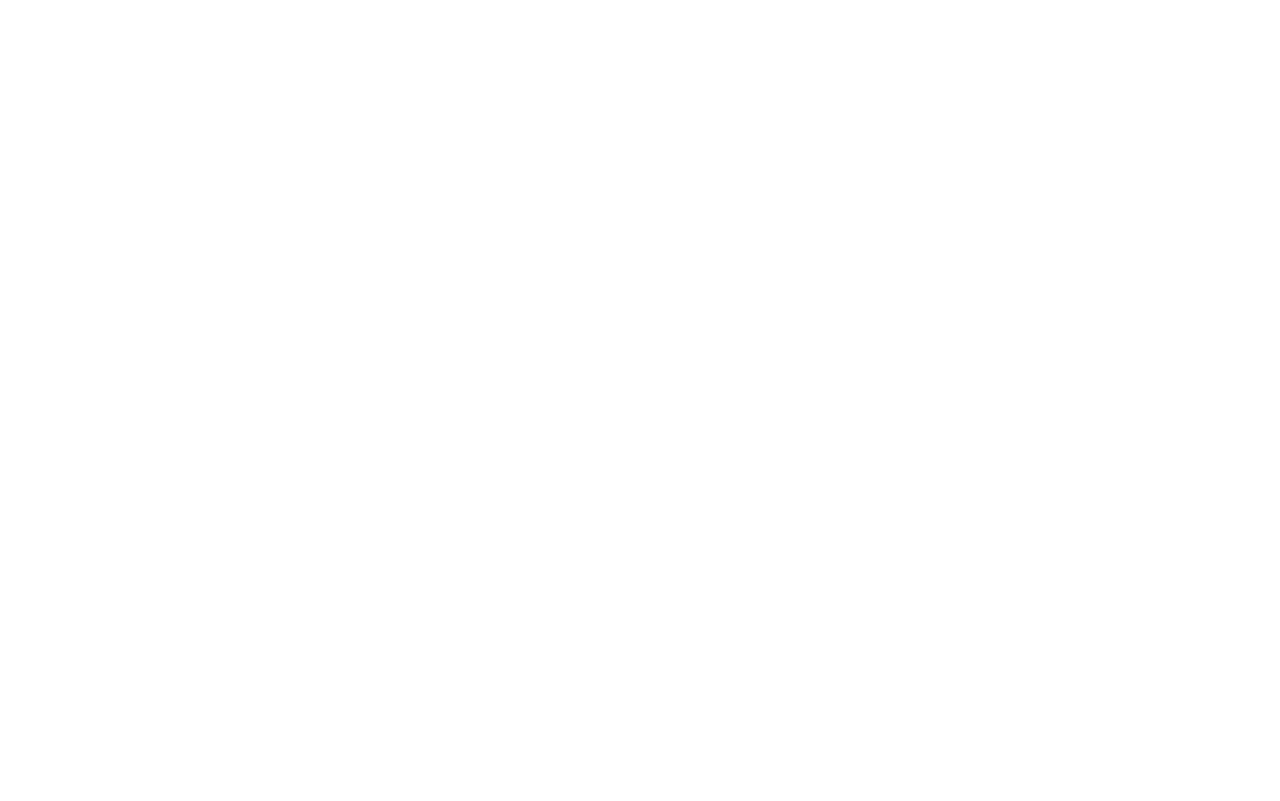
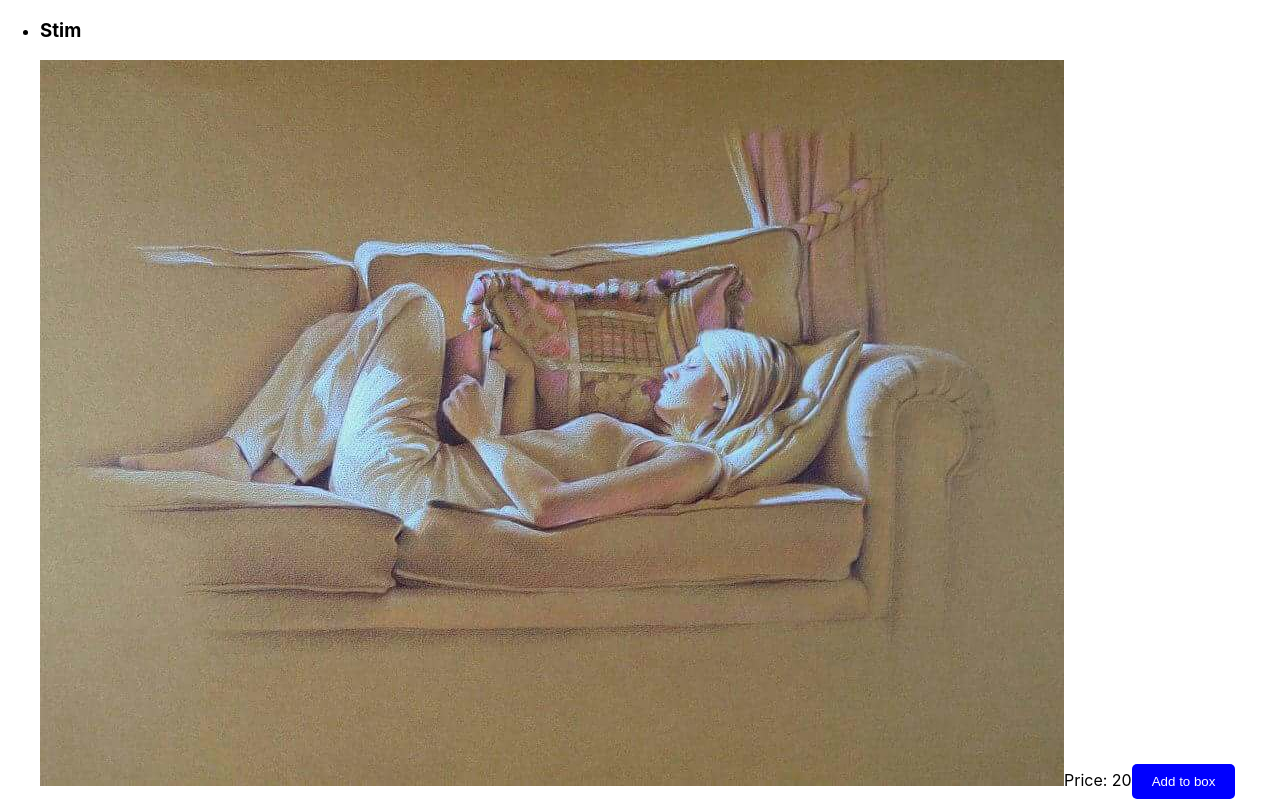
Before and after one commit to nikosajadi/simple-react, a React (Create React App) app: page / in a window 1280 px wide. Shown: the top 801 px of the page. Built offline with nearby package versions, Linux system fonts and the light colour scheme.

Commit message:
Add Props in React

```diff
--- a/src/App/App.js
+++ b/src/App/App.js
@@ -2,14 +2,14 @@
 import './App.css'
 import Header from "../Header/Header";
 import Footer from "../Footer/Footer"
-//import PAINTING from './PAINTING.json'
+import PAINTING from './PAINTING.json'
 import Painting from "./../Painting/Painting"
 
 function App() {
   return(
     <div className="App">
       <Header />
-      <Painting />
+      <Painting data={PAINTING}/>
       <Footer />
     </div>
   )
--- a/src/Button/Button.jsx
+++ b/src/Button/Button.jsx
@@ -1,9 +1,9 @@
 import React from 'react';
 import './Button.css';
 
-const Button = () => {
+const Button = ({children}) => {
   return (
-    <button className='button'>Click Me</button>
+    <button className='button'>{children}</button>
   );
 }
 
--- a/src/Painting/Painting.js
+++ b/src/Painting/Painting.js
@@ -1,19 +1,26 @@
 import React from "react";
-import PAINTING from "./../App/PAINTING.json"
+import Button from "./../Button/Button"
 
-const Painting = () => {
-
+const Painting = (props) =>  {
+    console.log("Props", props)
+    return(
+<div>
     <ul>
-    {PAINTING.map((item) =>
+    {props.data.map((item) =>
     (
      <li>
       <h3>{item.name}</h3>
       <img src={`/assets/img/${item.image}`} alt={item.name} />
-
       <span>Price: {item.price}</span>
+      <Button>
+        Add to box
+      </Button>
      </li>
     ))}
     </ul>
+    </div>
+    )
+
 }
 
 export default Painting;
```
